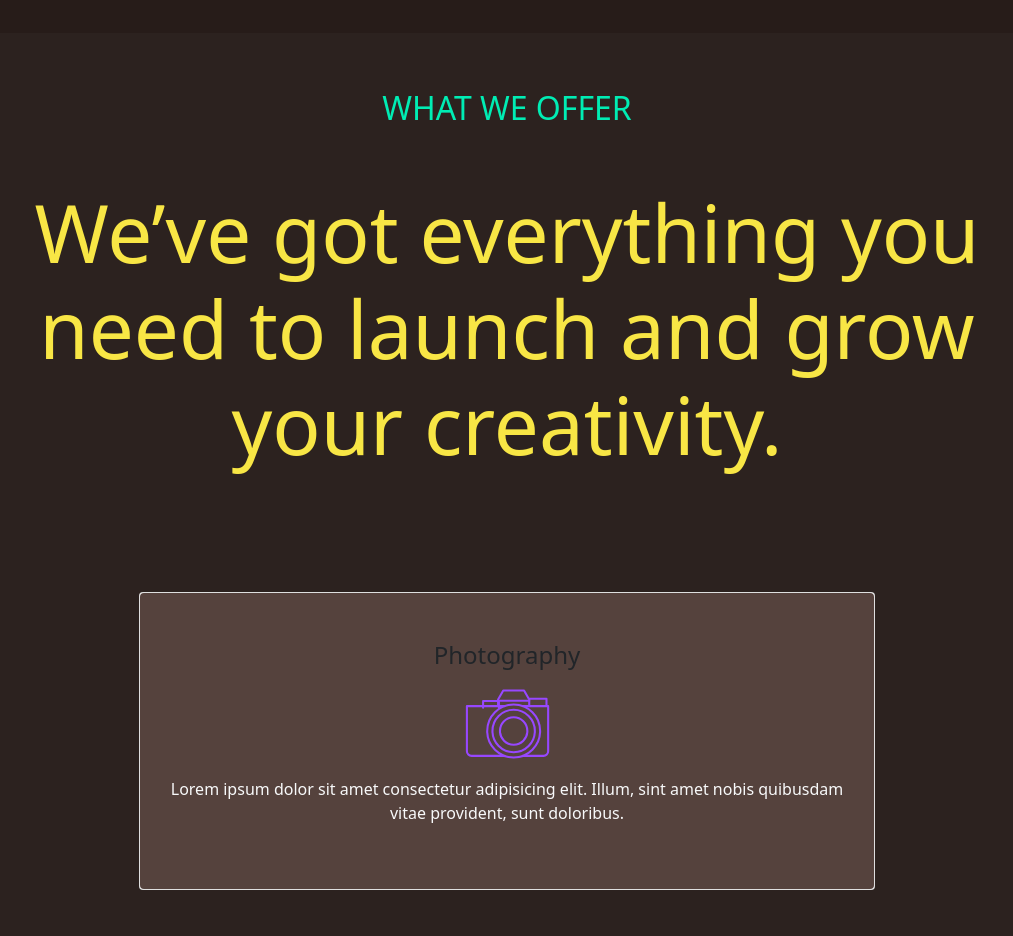
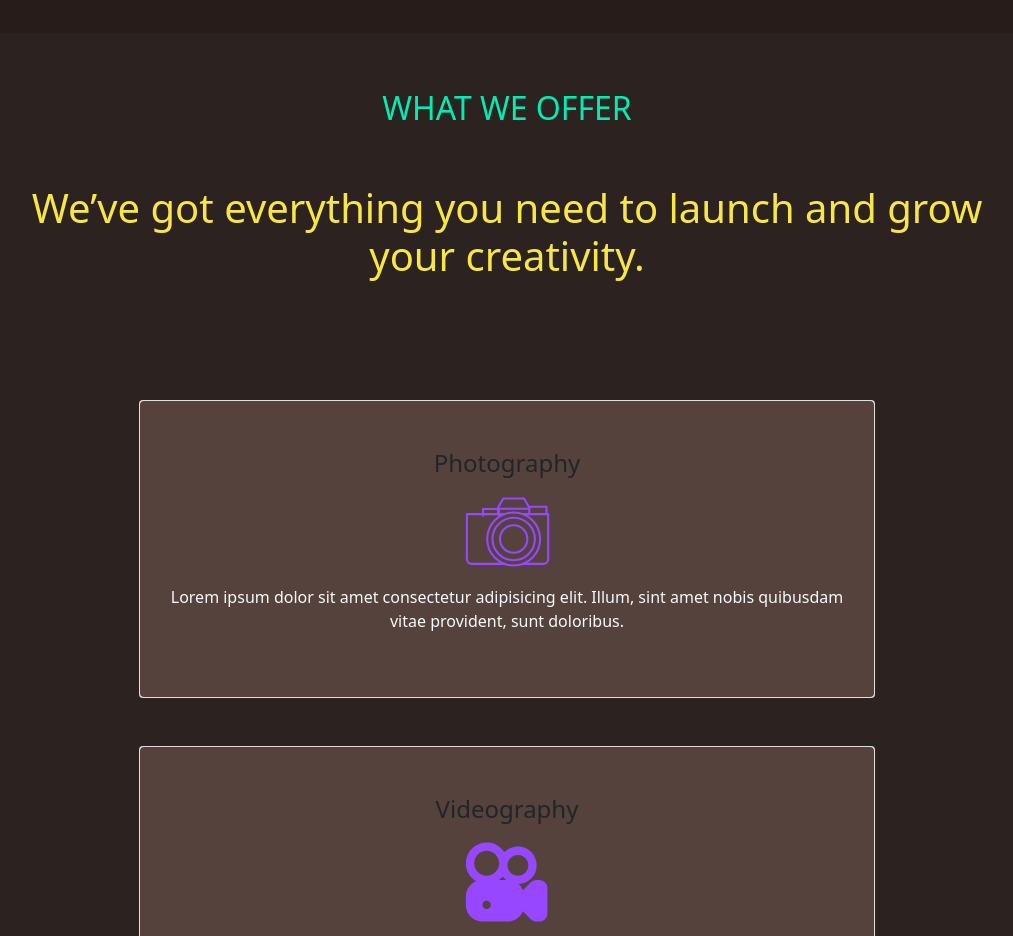
Before and after one commit to Allan-Ojwang/Halmi-Arts, a website: page index.html in a window 1280 px wide. Shown: the part 1300-2236 px from the top of the page, without its empty margins (133-1146 px from the left). Drawn offline with nearby package versions, Linux system fonts and the light colour scheme.

Commit message:
Update index.html

```diff
--- a/index.html
+++ b/index.html
@@ -102,7 +102,7 @@
   <section  class="bg-altlight text-light p-5 text-center">
     <div class="container">
       <h2 class=" text-lightblue my-2">WHAT WE OFFER</h2>
-      <h1 class="display-1 text-yellow p-5 ">We’ve got everything you need to launch and grow your creativity.</h1>
+      <h1 class="lg-display-1 text-yellow p-5 ">We’ve got everything you need to launch and grow your creativity.</h1>
 
       <div class="row my-5 align-items-center justify-content-center">
         <div class="col-xxl-3 col-lg-8 m-4">
```
